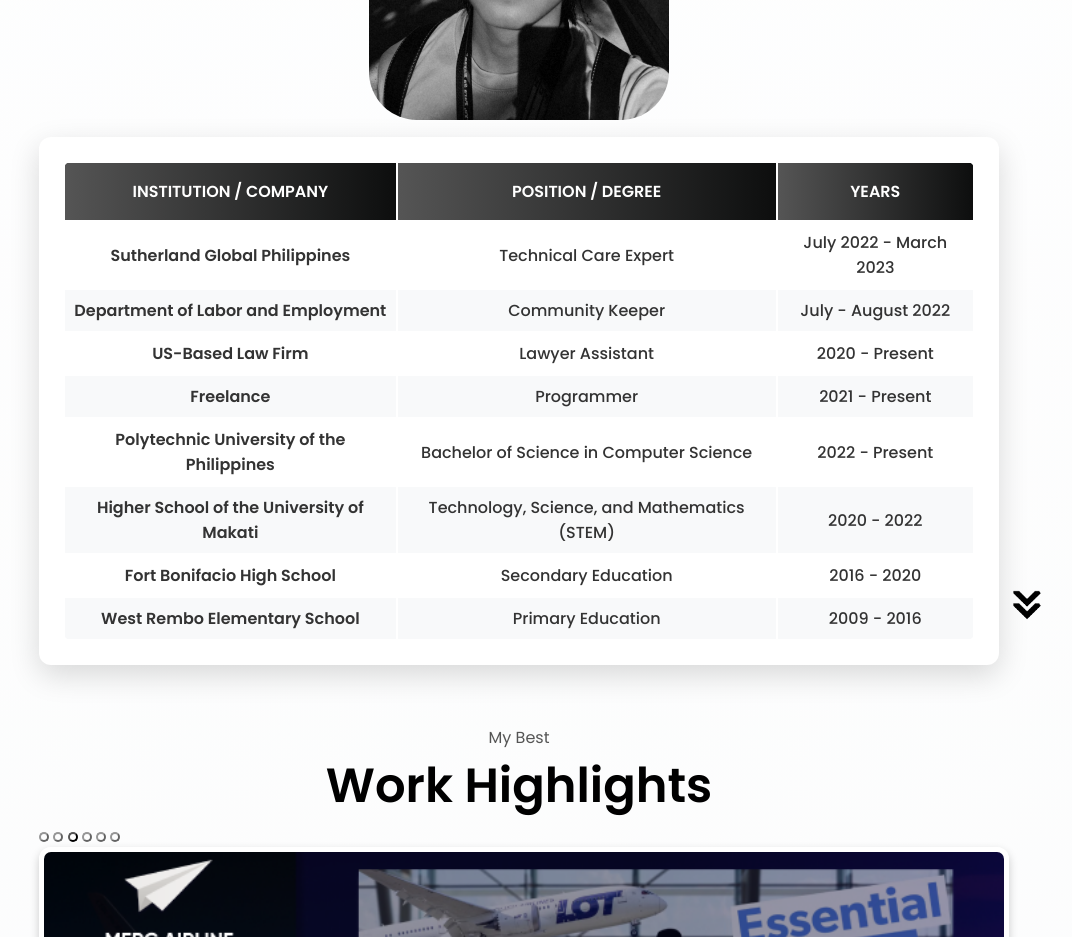
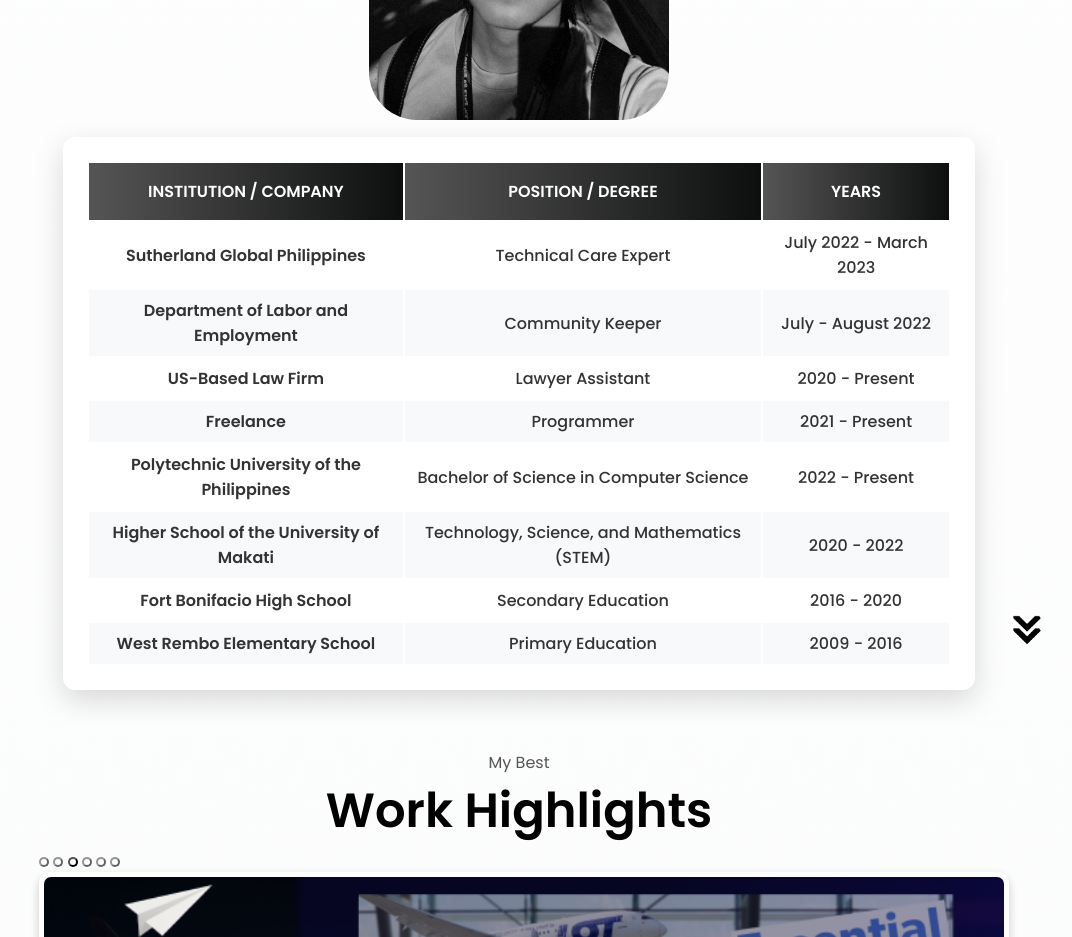
Before and after one commit to RastyFullStaxx/Portfolio, a plain HTML site: page index.html in a window 1280 px wide. Shown: the part 1220-2157 px from the top of the page, without its empty margins (121-1193 px from the left). Drawn offline with nearby package versions, Linux system fonts and the light colour scheme; a script that the page names is missing.

Commit message:
fixed table

```diff
--- a/style.css
+++ b/style.css
@@ -351,6 +351,15 @@ section {
   background: #fff;
   box-shadow: 0px 10px 30px rgba(0, 0, 0, 0.15); /* Floating shadow effect */
   transition: transform 0.3s ease-in-out, box-shadow 0.3s ease-in-out;
+
+  /* Center the Table */
+  display: flex;
+  justify-content: center;
+  align-items: center;
+  flex-direction: column;
+  width: 90%; /* Adjust width to ensure it doesn't span full screen */
+  margin-left: auto;
+  margin-right: auto;
 }
 
 /* Table Animation */
@@ -361,9 +370,9 @@ section {
 
 /* Table Aesthetic */
 .table {
-    border-radius: 10px;
-    overflow: hidden; /* Keeps borders clean */
-    background: white;
+  width: 100%; /* Ensures it doesn't exceed container */
+  max-width: 900px; /* Adjust this if needed */
+  text-align: center;
 }
 
 /* Table Headers */
```
Lines whose indentation alone changed are shown as unchanged.
